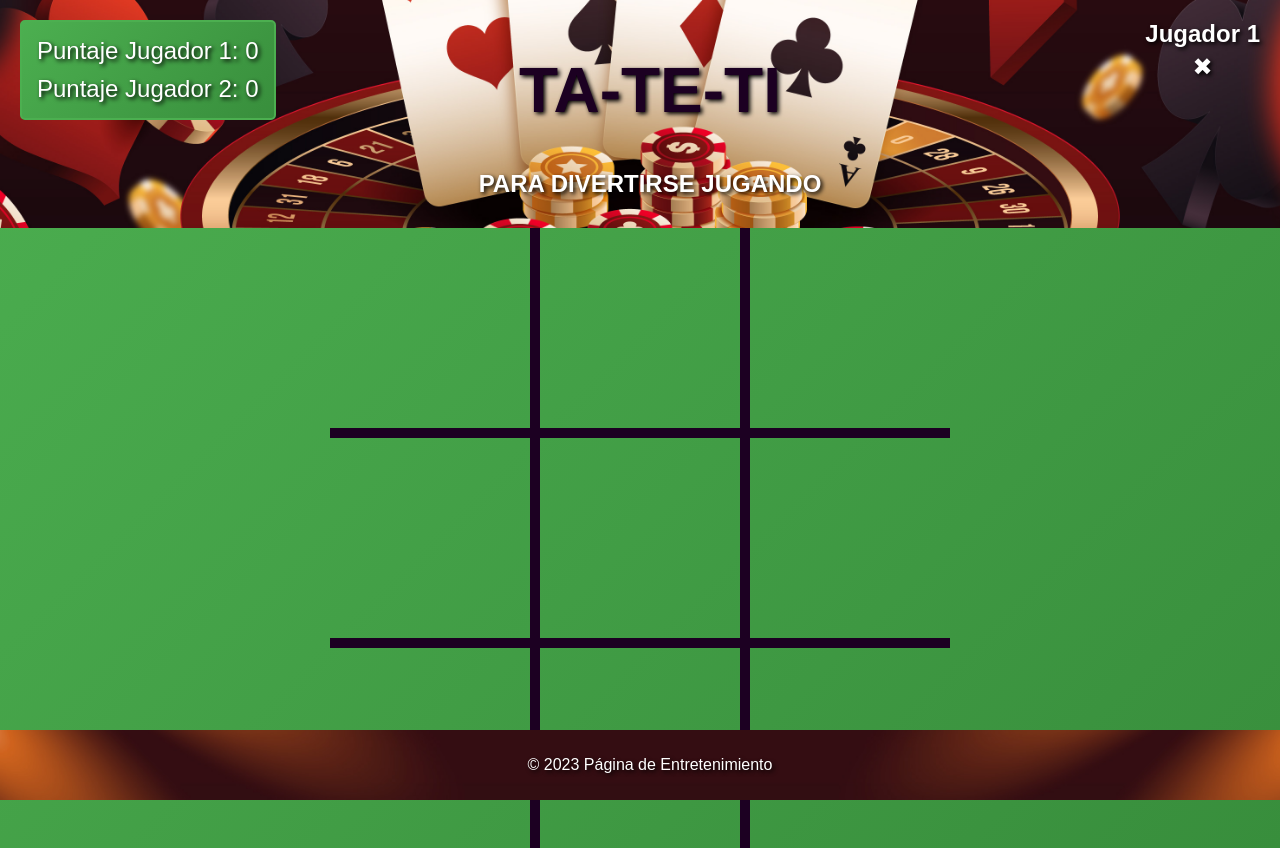
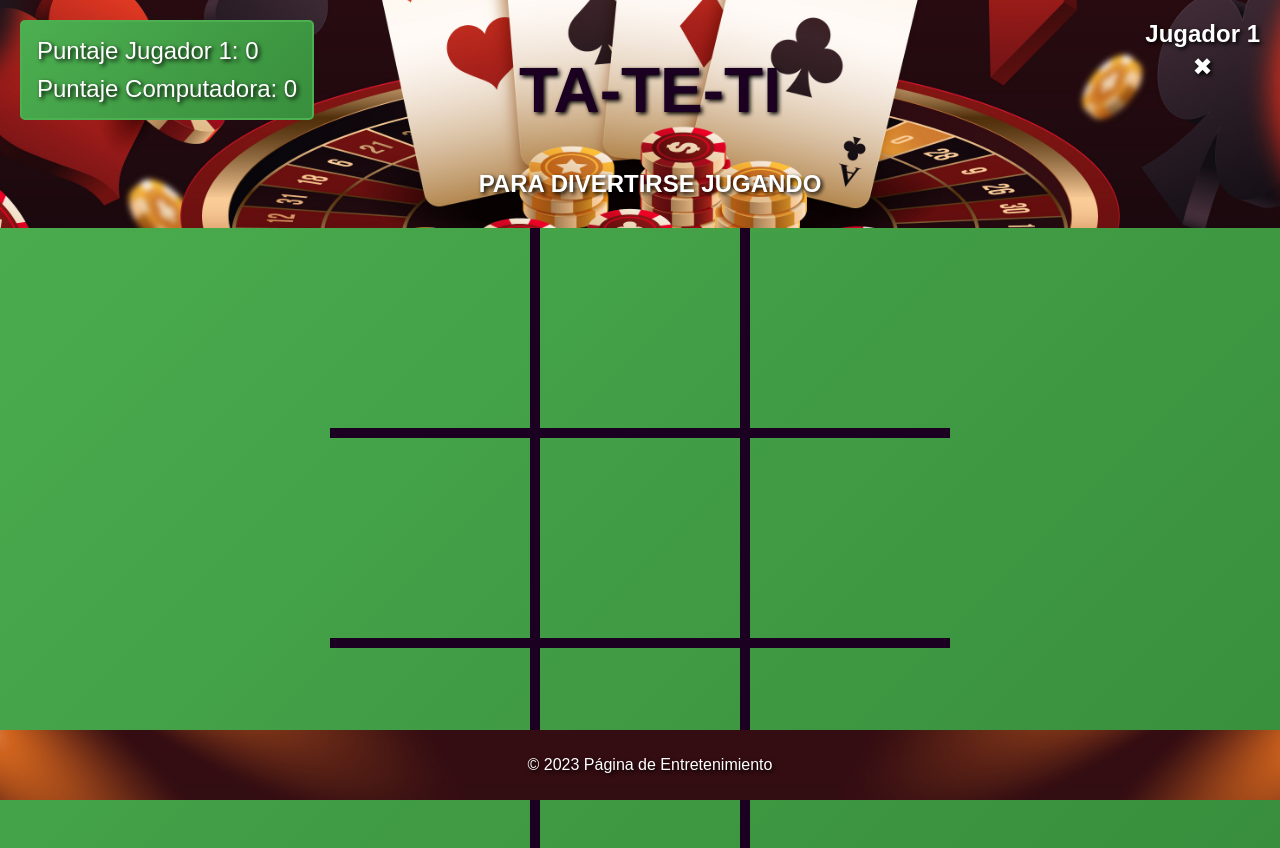
Before and after one commit to RicardoAlvarez1980/SegundoParcial, a plain HTML site: page juegos/tateti.html in a window 1280 px wide. Drawn offline with Linux system fonts and the light colour scheme.

Commit message:
no recuerdo si el codigo quedo bien revisarlo

```diff
--- a/juegos/tateti.html
+++ b/juegos/tateti.html
@@ -29,7 +29,7 @@
         <!-- Elemento para mostrar el puntaje -->
         <div id="puntaje-container">
             <p id="puntaje-jugador1">Puntaje Jugador 1: 0</p>
-            <p id="puntaje-jugador2">Puntaje Jugador 2: 0</p>
+            <p id="puntaje-jugador2">Puntaje Computadora: 0</p>
         </div>
         <!-- Agregar el siguiente div en la esquina superior derecha -->
         <div class="jugador-indicador">
```
Also changed, not shown: js/tateti.js (line endings or trailing spaces).
